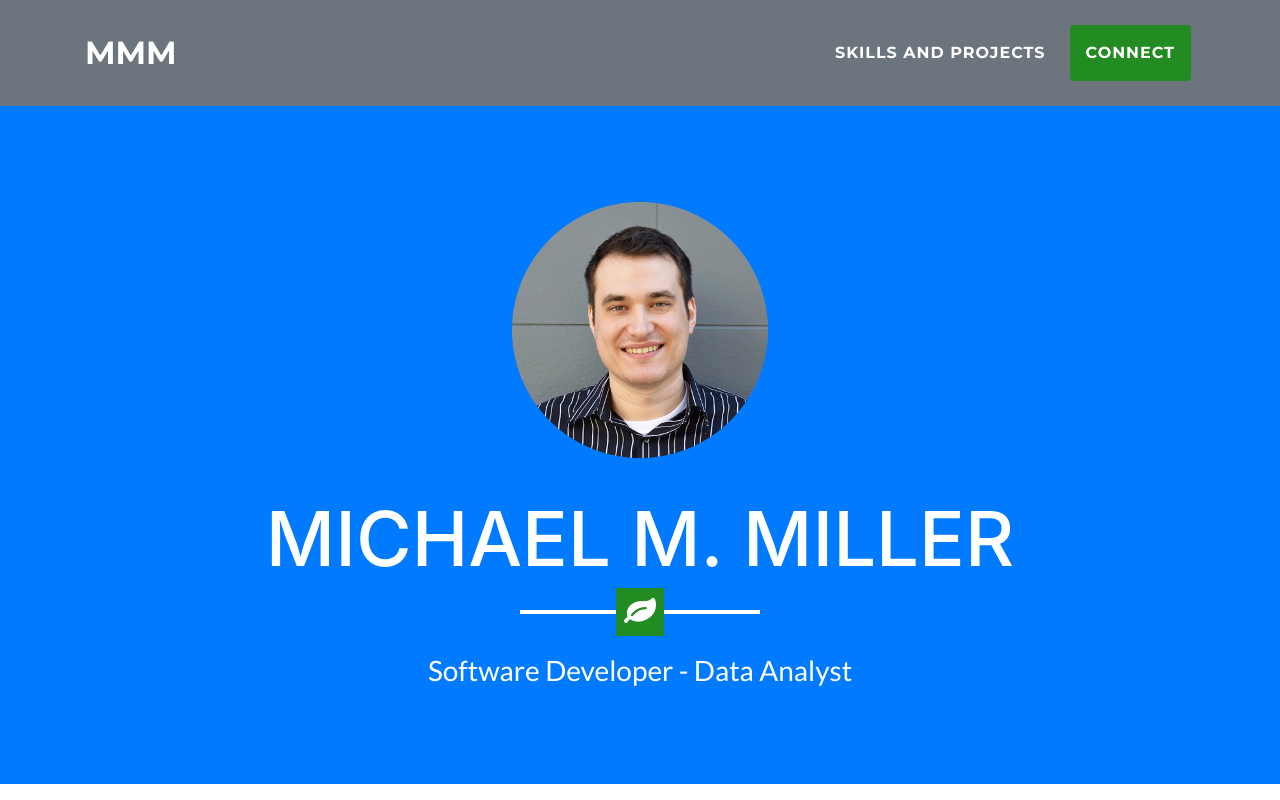
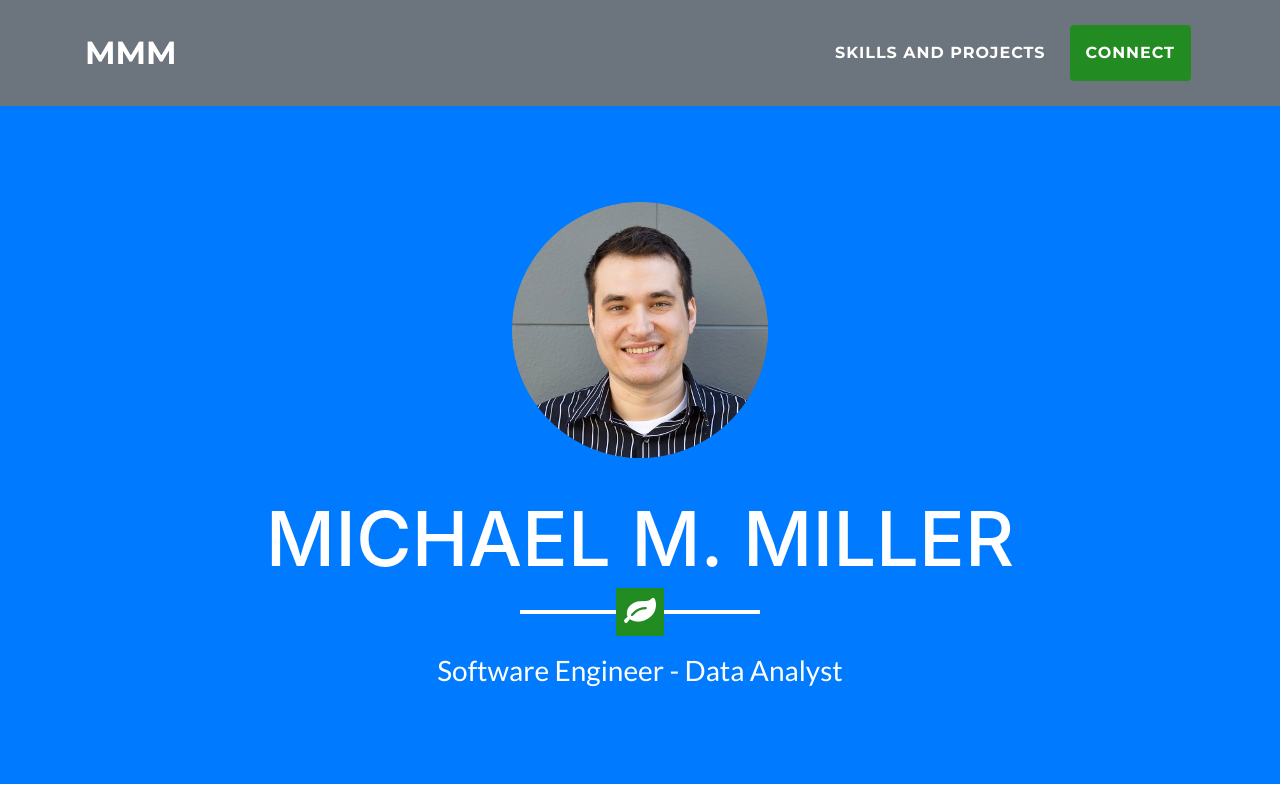
Before and after one commit to MichaelMorehouse/michaelmorehouse.github.io, a website with bundled scripts: page index.html in a window 1280 px wide. Shown: the top 800 px of the page. Built offline with nearby package versions, Linux system fonts and the light colour scheme.

Commit message:
Update wording

```diff
--- a/index.html
+++ b/index.html
@@ -55,7 +55,7 @@
         <img class="img-fluid mb-5 d-block mx-auto" src="img/profile_in.png" alt="">
         <h1 class="text-uppercase mb-0">Michael M. Miller</h1>
         <hr class="leaf-light">
-        <h2 class="font-weight-light mb-0">Software Developer - Data Analyst</h2>
+        <h2 class="font-weight-light mb-0">Software Engineer - Data Analyst</h2>
       </div>
     </header>
 
```
